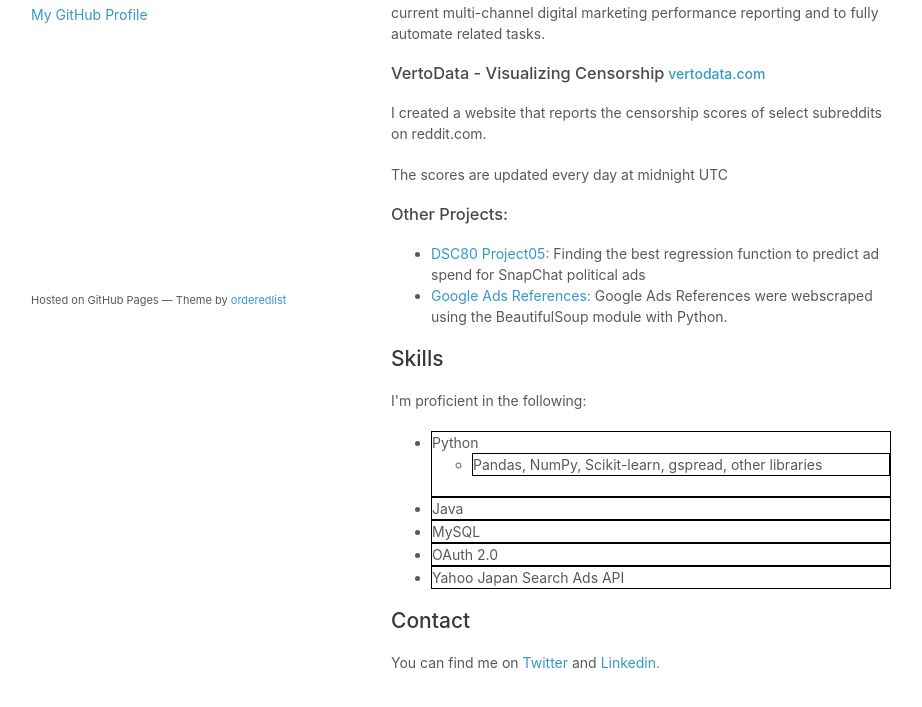
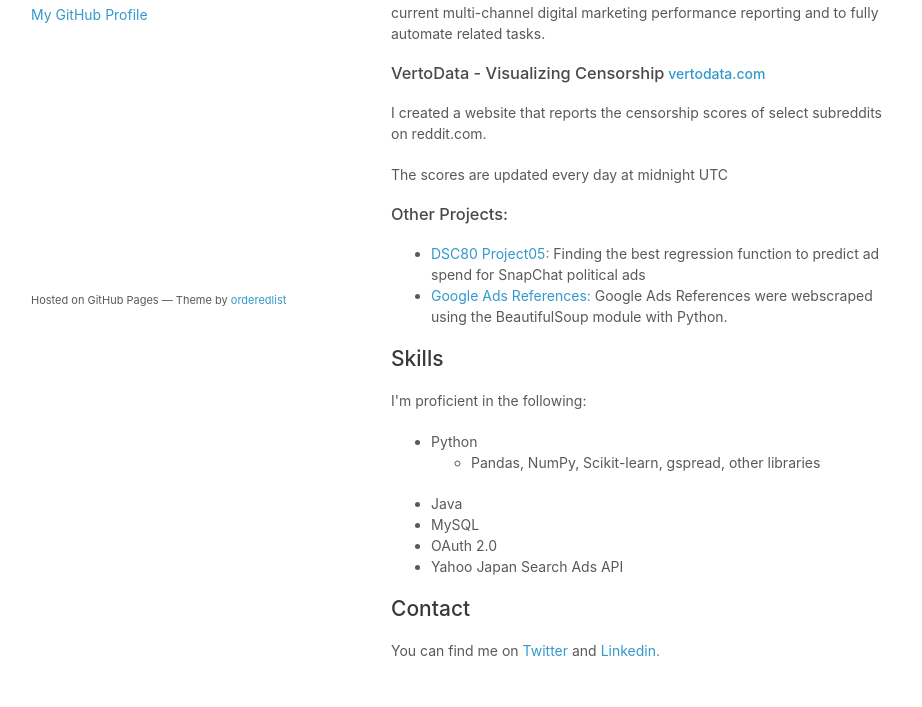
Before and after one commit to davamini/davamini.github.io, a plain HTML site: page index.html in a window 1280 px wide. Shown: the part 421-1128 px from the top of the page, without its empty margins (179-1101 px from the left). Drawn offline with Linux system fonts and the light colour scheme.

Commit message:
formatting

```diff
--- a/index.html
+++ b/index.html
@@ -54,15 +54,15 @@
         <h2>Skills</h2>
         <p>I'm proficient in the following:</p>
         <ul>
-          <li style="border:1px solid #000; margin:0; padding:0;">Python
+          <li style="margin:0; padding:0;">Python
             <ul>
-              <li style="border:1px solid #000; margin:0; padding:0;">Pandas, NumPy, Scikit-learn, gspread, other libraries</li>
+              <li style="margin:0; padding:0;">Pandas, NumPy, Scikit-learn, gspread, other libraries</li>
             </ul>
           </li>
-          <li style="border:1px solid #000; margin:0; padding:0;">Java</li>
-          <li style="border:1px solid #000; margin:0; padding:0;">MySQL</li>
-          <li style="border:1px solid #000; margin:0; padding:0;">OAuth 2.0</li>
-          <li style="border:1px solid #000; margin:0; padding:0;">Yahoo Japan Search Ads API</li>
+          <li style="margin:0; padding:0;">Java</li>
+          <li style="margin:0; padding:0;">MySQL</li>
+          <li style="margin:0; padding:0;">OAuth 2.0</li>
+          <li style="margin:0; padding:0;">Yahoo Japan Search Ads API</li>
         </ul>
 
         <h2>Contact</h2>
```
